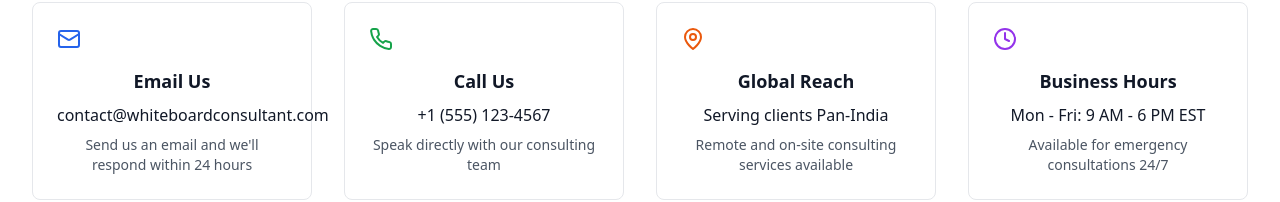
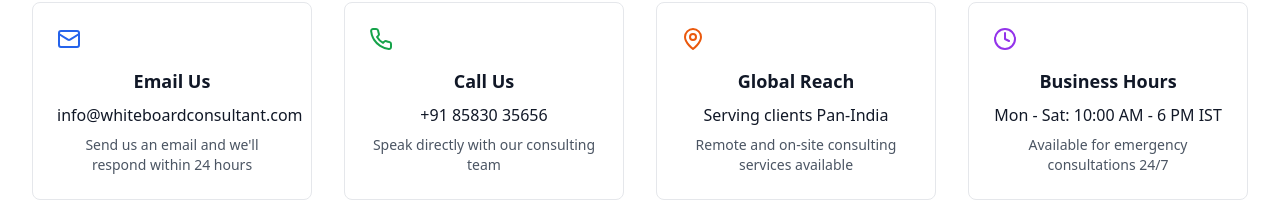
Before and after one commit to Whiteboard-Consultants/updated-july2025, a React (Vite) app: page /contact in a window 1280 px wide. Shown: the part 472-674 px from the top of the page. Built offline with nearby package versions, Linux system fonts and the light colour scheme.

Commit message:
Updated ContactPage.tsx

```diff
--- a/src/pages/ContactPage.tsx
+++ b/src/pages/ContactPage.tsx
@@ -44,13 +44,13 @@ const ContactPage = () => {
     {
       icon: <Mail className="h-6 w-6 text-blue-600" />,
       title: "Email Us",
-      details: "contact@whiteboardconsultant.com",
+      details: "info@whiteboardconsultant.com",
       description: "Send us an email and we'll respond within 24 hours"
     },
     {
       icon: <Phone className="h-6 w-6 text-green-600" />,
       title: "Call Us",
-      details: "+1 (555) 123-4567",
+      details: "+91 85830 35656",
       description: "Speak directly with our consulting team"
     },
     {
@@ -62,7 +62,7 @@ const ContactPage = () => {
     {
       icon: <Clock className="h-6 w-6 text-purple-600" />,
       title: "Business Hours",
-      details: "Mon - Fri: 9 AM - 6 PM EST",
+      details: "Mon - Sat: 10:00 AM - 6 PM IST",
       description: "Available for emergency consultations 24/7"
     }
   ];
```
